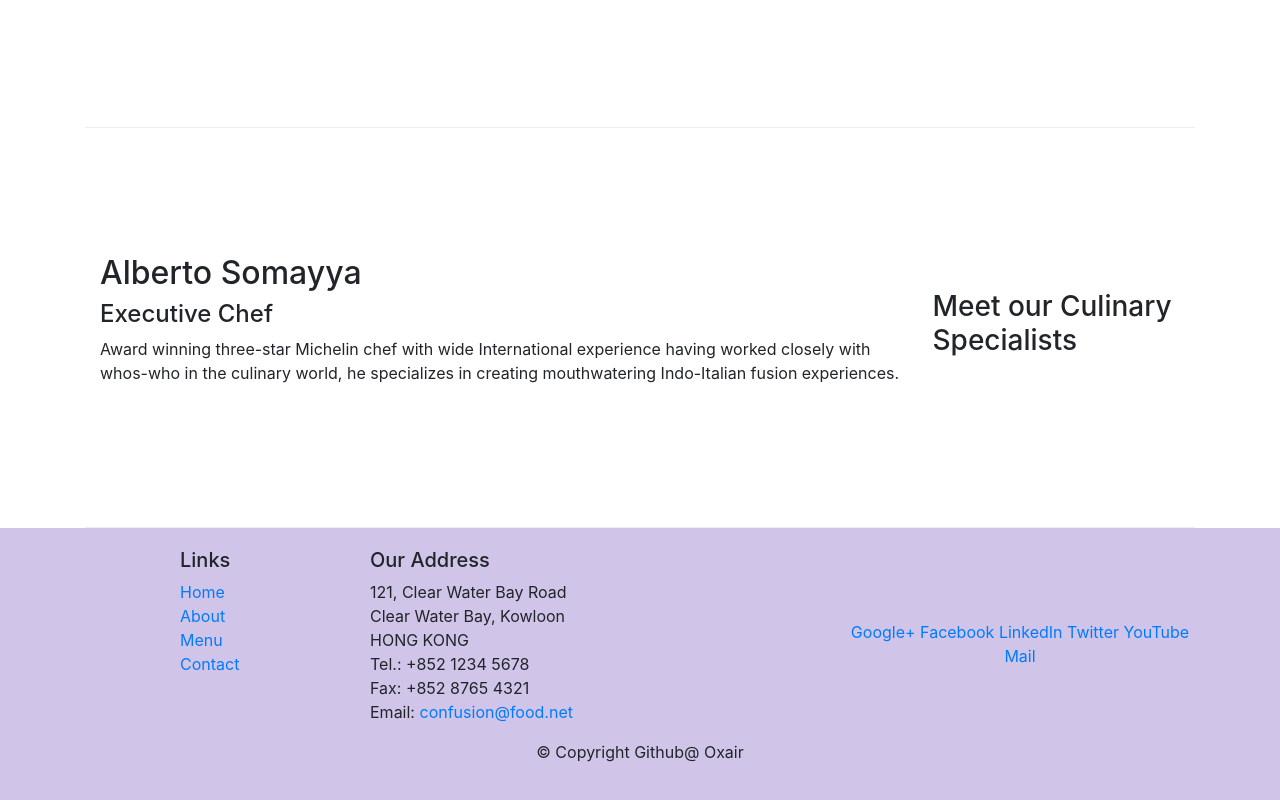
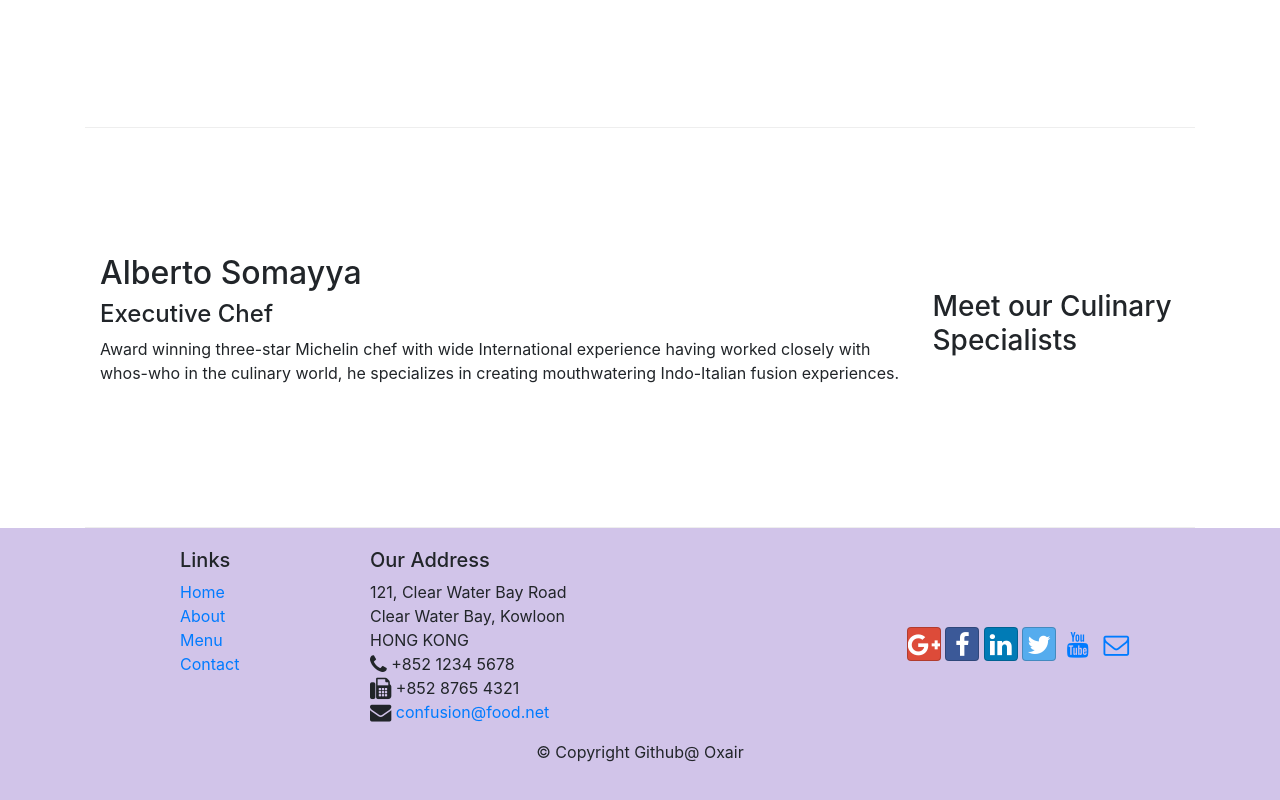
Before and after one commit to Oxair/test-lightserver, a website: page index.html in a window 1280 px wide. Shown: the part 1006-1806 px from the top of the page. Drawn offline with nearby package versions, Linux system fonts and the light colour scheme.

Commit message:
Font awesome and Bootstrap Social implemented

```diff
--- a/index.html
+++ b/index.html
@@ -9,6 +9,8 @@
 
     <!-- Bootstrap CSS -->
     <link rel="stylesheet" href="node_modules/bootstrap/dist/css/bootstrap.min.css">
+    <link rel="stylesheet" href="node_modules/font-awesome/css/font-awesome.min.css">
+    <link rel="stylesheet" href="node_modules/bootstrap-social/bootstrap-social.css">
     <link rel="stylesheet" href="css/styles.css" />
 
     <title>Git@ Oxair</title>
@@ -23,10 +25,10 @@
             <a class="navbar-brand mr-auto" href="#">Ristorante con Fusion</a>
             <div class="collapse navbar-collapse" id="Navbar">
                 <ul class="navbar-nav mr-auto">
-                        <li class="nav-item active"><a class="nav-link" href="#">Home</a></li>
-                        <li class="nav-item"><a class="nav-link" href="./aboutus.html">About</a></li>
-                        <li class="nav-item"><a class="nav-link" href="">Menu</a></li>
-                        <li class="nav-item"><a class="nav-link" href="#">Contact</a></li>
+                        <li class="nav-item active"><a class="nav-link" href="#"><span class="fa fa-home fa-lg"></span> Home</a></li>
+                        <li class="nav-item"><a class="nav-link" href="./aboutus.html"><span class="fa fa-info fa-lg"></span> About</a></li>
+                        <li class="nav-item"><a class="nav-link" href=""><span class="fa fa-list fa-lg"></span> Menu</a></li>
+                        <li class="nav-item"><a class="nav-link" href="#"><span class="fa fa-address-card fa-lg"></span> Contact</a></li>
                 </ul>
             </div>
         </div>
@@ -97,19 +99,19 @@
 		              121, Clear Water Bay Road<br>
 		              Clear Water Bay, Kowloon<br>
 		              HONG KONG<br>
-		              Tel.: +852 1234 5678<br>
-		              Fax: +852 8765 4321<br>
-		              Email: <a href="mailto:confusion@food.net">confusion@food.net</a>
+		              <i class="fa fa-phone fa-lg"></i> +852 1234 5678<br>
+		              <i class="fa fa-fax fa-lg"></i> +852 8765 4321<br>
+		              <i class="fa fa-envelope fa-lg"></i> <a href="mailto:confusion@food.net">confusion@food.net</a>
 		           </address>
                 </div>
                 <div class="col-12 col-sm-4 align-self-center">
                     <div class="text-center">
-                        <a href="http://google.com/+">Google+</a>
-                        <a href="http://www.facebook.com/profile.php?id=">Facebook</a>
-                        <a href="http://www.linkedin.com/in/">LinkedIn</a>
-                        <a href="http://twitter.com/">Twitter</a>
-                        <a href="http://youtube.com/">YouTube</a>
-                        <a href="mailto:">Mail</a>
+                        <a class="btn btn-social-icon btn-google" href="http://google.com/+"><i class="fa fa-google-plus fa-lg"></i></a>
+                        <a class="btn btn-social-icon btn-facebook" href="http://www.facebook.com/profile.php?id="><i class="fa fa-facebook fa-lg"></i></a>
+                        <a class="btn btn-social-icon btn-linkedin" href="http://www.linkedin.com/in/"><i class="fa fa-linkedin fa-lg"></i></a>
+                        <a class="btn btn-social-icon btn-twitter" href="http://twitter.com/"><i class="fa fa-twitter fa-lg"></i></a>
+                        <a class="btn btn-social-icon btn-youtube" href="http://youtube.com/"><i class="fa fa-youtube fa-lg"></i></a>
+                        <a class="btn btn-social-icon btn-social" href="mailto:"><i class="fa fa-envelope-o fa-lg"></i></a>
                     </div>
                 </div>
            </div>
--- a/package.json
+++ b/package.json
@@ -15,6 +15,8 @@
   },
   "dependencies": {
     "bootstrap": "^4.0.0",
+    "bootstrap-social": "^5.1.1",
+    "font-awesome": "^4.7.0",
     "jquery": "^3.3.1",
     "popper.js": "^1.12.9"
   }
```
Also changed, not shown: aboutus.html (+15 -13 lines), 1 other file.
